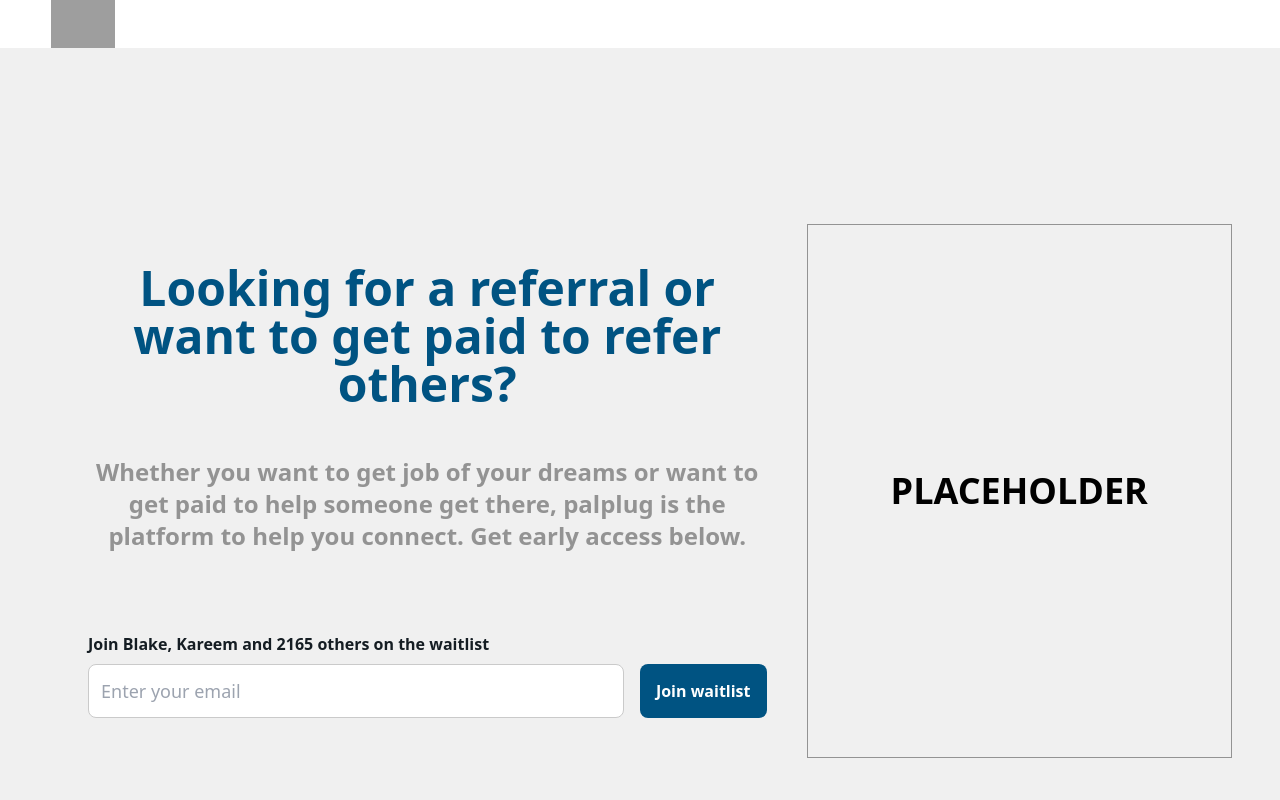
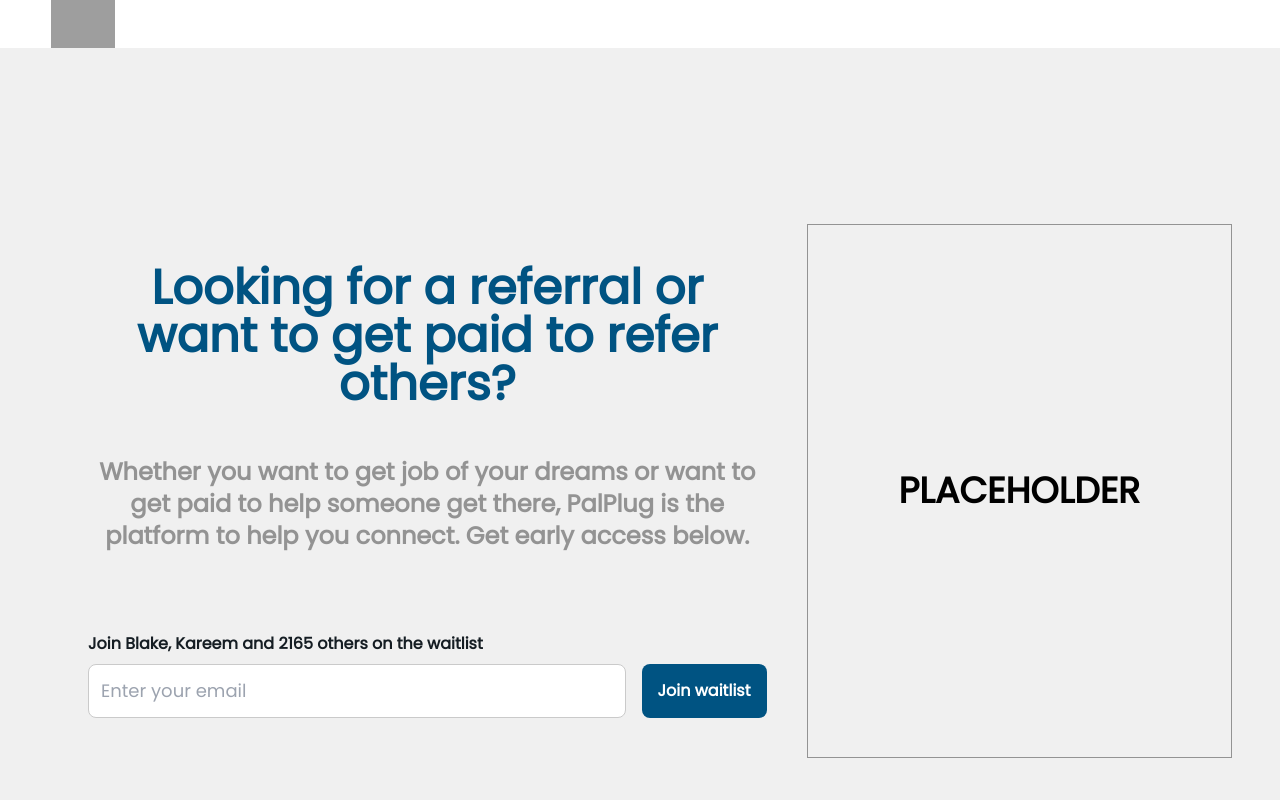
Before and after one commit to Azeddev28/pal_temp, a Next.js app: page / in a window 1280 px wide. Shown: the top 800 px of the page. Built offline with nearby package versions, Linux system fonts and the light colour scheme; grey boxes are pictures that could not be loaded.

Commit message:
feat: add poppins font as the main font

```diff
--- a/src/pages/_app.js
+++ b/src/pages/_app.js
@@ -1,11 +1,20 @@
+import Layout from '@/components/layout'
+import { Poppins } from 'next/font/google'
 import '../../styles/globals.css'
-import Layout from '@/components/layout'
+
+// Subsets are really important. CHECK BELOW FOR MORE INFO
+const poppins = Poppins({
+  weight: '400',
+  subsets: ['latin']
+})
 
 function MyApp({ Component, pageProps }) {
   return (
     <div >
+      <main className={poppins.className}>
         <Layout/>
         <Component {...pageProps} />
+      </main>
     </div>
   )
 }
--- a/src/pages/index.jsx
+++ b/src/pages/index.jsx
@@ -17,7 +17,7 @@
             <div className="mb-20 text-center">
               <h4 className="text-grey20 text-2xl">
                 Whether you want to get job of your dreams or want to get paid
-                to help someone get there, palplug is the platform to help you
+                to help someone get there, PalPlug is the platform to help you
                 connect. Get early access below.
               </h4>
             </div>
```
Also changed, not shown: 1 other file (tests, documents, lock files or other folders).
